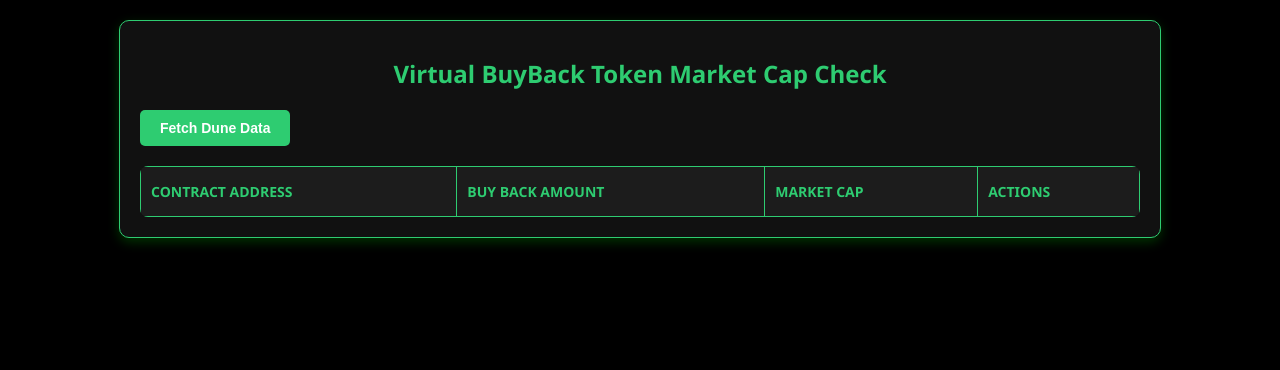
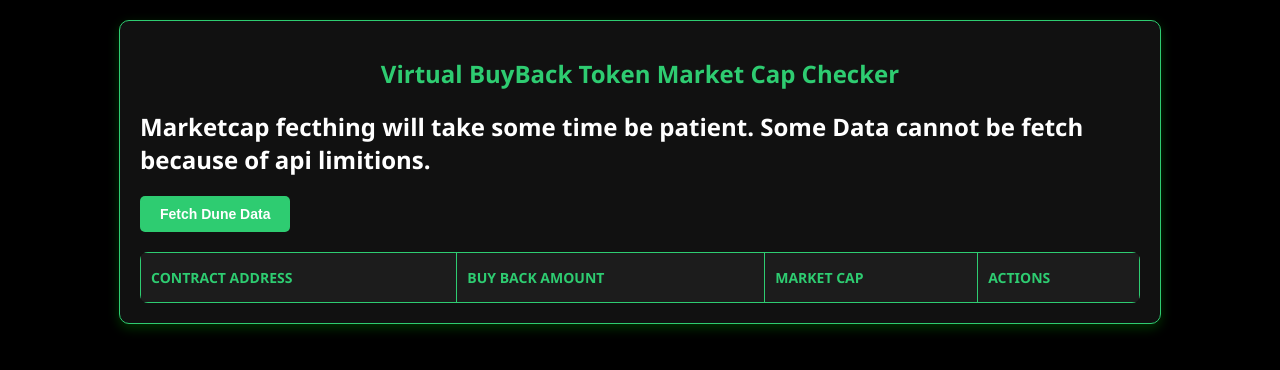
Before and after one commit to Asif2902/vbb, a plain HTML site: page index.html in a window 1280 px wide. Drawn offline with Linux system fonts and the light colour scheme.

Commit message:
update index.html

```diff
--- a/index.html
+++ b/index.html
@@ -8,7 +8,10 @@
 </head>
 <body>
     <div class="container">
-        <h1>Virtual BuyBack Token Market Cap Check</h1>
+        <h1>Virtual BuyBack Token Market Cap Checker</h1>
+        <h2>Marketcap fecthing will take
+        some time be patient. Some Data cannot be fetch because of api
+        limitions. </h2>
         <button id="fetchDuneData">Fetch Dune Data</button>
         <table id="tokenTable">
             <thead>
```
